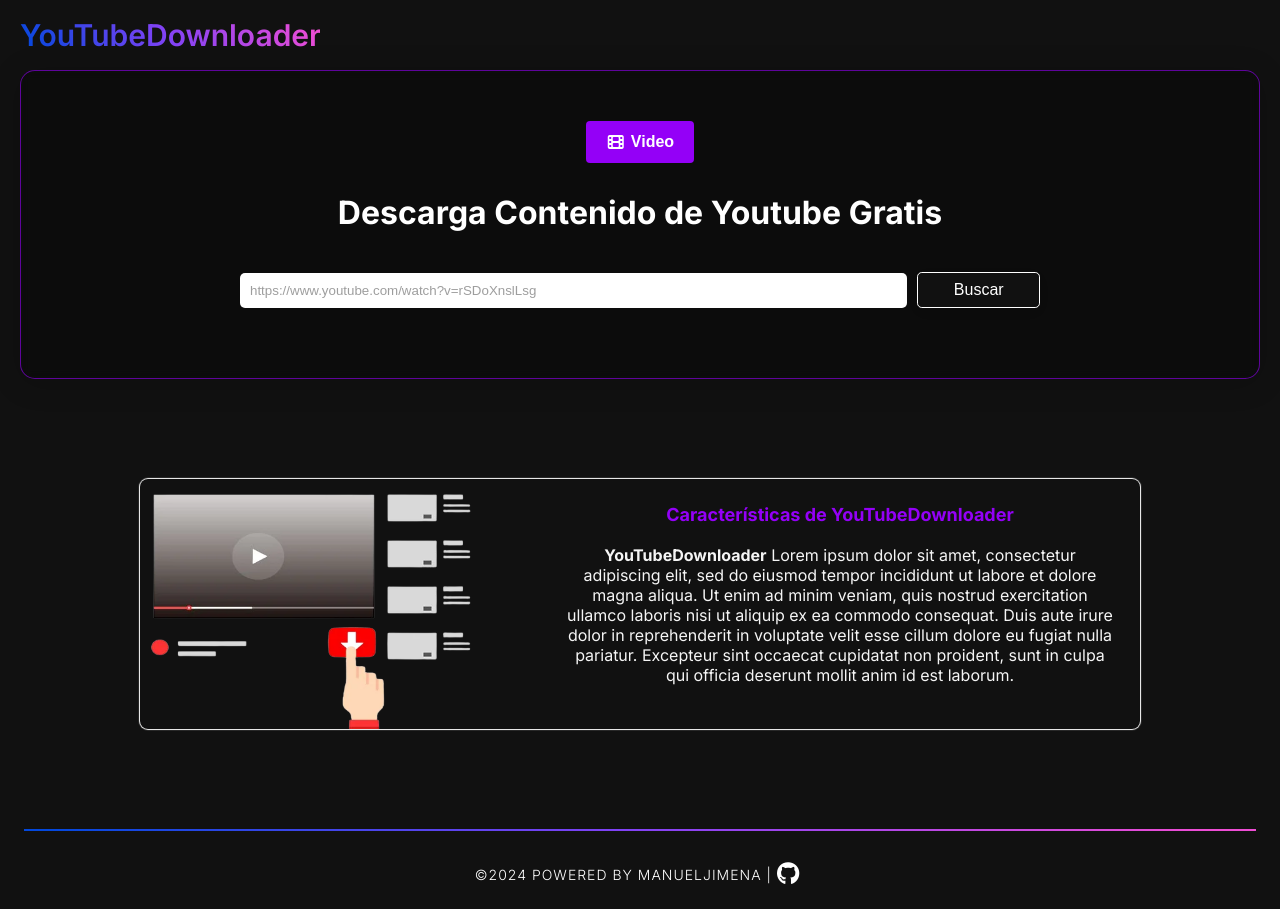
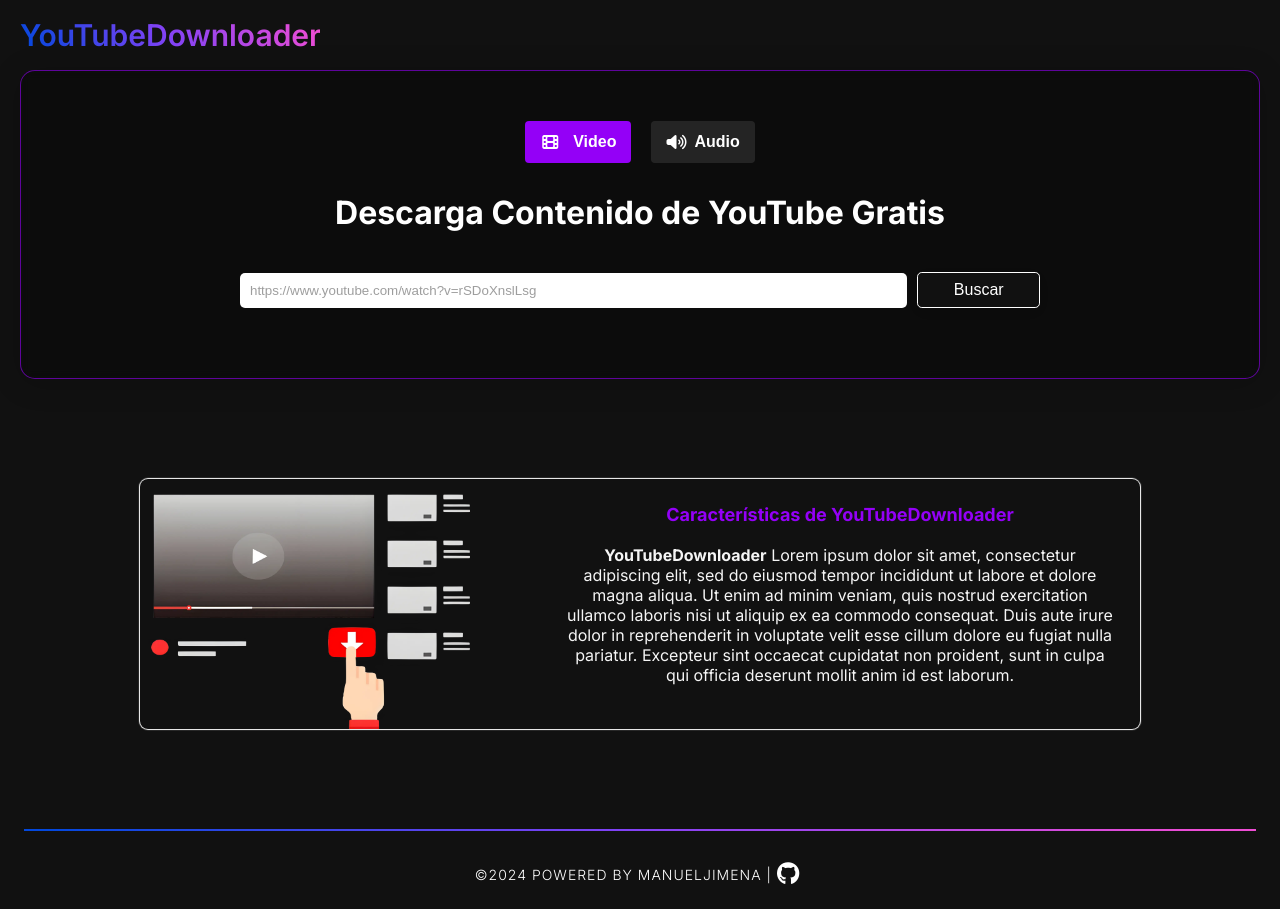
Before and after one commit to ManuelJimena/YouTubeDownloader, a React (Vite) app: page / in a window 1280 px wide. Built offline with nearby package versions, Linux system fonts and the light colour scheme; no server answers.

Commit message:
refact audio

```diff
--- a/src/components/Youtube/YoutubeLink.jsx
+++ b/src/components/AudioDownloader/AudioLink.jsx
@@ -1,7 +1,7 @@
 import { useState } from "react";
-import Youtube from "./Youtube";
+import Youtube from "../VideoDownloader/Youtube";
 
-const YoutubeLink = () => {
+const YouTubeLink = () => {
   const [link, setLink] = useState("");
   const [id, setId] = useState("");
 
@@ -38,4 +38,4 @@
   );
 };
 
-export default YoutubeLink;
+export default YouTubeLink;
--- a/src/components/Menu/Menu.jsx
+++ b/src/components/Menu/Menu.jsx
@@ -1,29 +1,46 @@
-import { useState } from "react";
-import "./Menu.scss";
-import YoutubeLink from "../Youtube/YoutubeLink";
-import Icons from "../../Icons/Icons";
+import { useState } from 'react';
+import PropTypes from 'prop-types';
+import './Menu.scss';
+import VideoLink from '../VideoDownloader/VideoLink';
+import AudioLink from '../AudioDownloader/AudioLink';
+import Icons from '../../Icons/Icons';
+
+const MENU_TYPES = {
+  VIDEO: 'video',
+  AUDIO: 'audio',
+};
+
+const MenuButton = ({ type, isActive, changeMenu }) => (
+  <button
+    className={`select_btn ${isActive ? 'active' : ''}`}
+    onClick={() => changeMenu(type)}
+    aria-label={`Descargar ${type}`}
+  >
+    {type === MENU_TYPES.VIDEO ? <Icons.FilmIcon /> : <Icons.AudioIcon />} {type.charAt(0).toUpperCase() + type.slice(1)}
+  </button>
+);
+
+MenuButton.propTypes = {
+  type: PropTypes.string.isRequired,
+  isActive: PropTypes.bool.isRequired,
+  changeMenu: PropTypes.func.isRequired,
+};
 
 const Menu = () => {
-  const [menu, setMenu] = useState("youtube");
-  const changeMenu = (value) => {
-    setMenu(value);
-  };
+  const [menu, setMenu] = useState(MENU_TYPES.VIDEO);
 
   return (
     <div className="content_data">
       <div className="block_info">
         <div className="menu">
-          <button
-            className={`select_btn ${menu === "youtube" ? "active" : ""}`}
-            onClick={() => changeMenu("youtube")}
-          >
-            <Icons.FilmIcon /> Video
-          </button>
+          <MenuButton type={MENU_TYPES.VIDEO} isActive={menu === MENU_TYPES.VIDEO} changeMenu={setMenu} />
+          <MenuButton type={MENU_TYPES.AUDIO} isActive={menu === MENU_TYPES.AUDIO} changeMenu={setMenu} />
         </div>
         <div className="title">
-          <h1>Descarga Contenido de Youtube Gratis</h1>
+          <h1>Descarga Contenido de YouTube Gratis</h1>
         </div>
-        {menu === "youtube" && <YoutubeLink />}
+        {menu === MENU_TYPES.VIDEO && <VideoLink />}
+        {menu === MENU_TYPES.AUDIO && <AudioLink />}
       </div>
     </div>
   );
--- a/src/components/Menu/Menu.scss
+++ b/src/components/Menu/Menu.scss
@@ -18,7 +18,8 @@
       align-items: center;
       gap: 20px;
       .select_btn {
-        padding: 12px 20px;
+        padding: 12px 15px;
+        gap: 8px;
         border: 0;
         background: #ffffff1a;
         color: white;
--- a/src/components/Youtube/CardYoutube.jsx
+++ b/src/components/VideoDownloader/CardVideo.jsx
@@ -1,6 +1,6 @@
 import PropTypes from 'prop-types';
 
-const CardYoutube = (props) => {
+const CardVideo = (props) => {
   const { video } = props;
 
   return (
@@ -23,7 +23,7 @@
   );
 };
 
-CardYoutube.propTypes = {
+CardVideo.propTypes = {
   video: PropTypes.shape({
     id: PropTypes.string.isRequired,
     title: PropTypes.string.isRequired,
@@ -34,4 +34,4 @@
   }).isRequired,
 };
 
-export default CardYoutube;
+export default CardVideo;
--- /dev/null
+++ b/src/components/VideoDownloader/VideoLink.jsx
@@ -0,0 +1,41 @@
+import { useState } from "react";
+import Youtube from "./Youtube";
+
+const YouTubeLink = () => {
+  const [link, setLink] = useState("");
+  const [id, setId] = useState("");
+
+  const handleChangeURL = (e) => {
+    setLink(e.target.value);
+  };
+
+  const getID = (e) => {
+    e.preventDefault();
+    setId(link);
+    setLink("");
+  };
+
+  return (
+    <>
+      <form className="form_url">
+        <input
+          type="url"
+          placeholder="https://www.youtube.com/watch?v=rSDoXnslLsg"
+          className="input_url"
+          onChange={handleChangeURL}
+          value={link}
+        />
+        <button className="btn search_btn" onClick={getID}>
+          <span></span>
+          <span></span>
+            Buscar
+          <span></span>
+          <span></span>
+        </button>
+      </form>
+      {id.length > 0 && <Youtube link={id} />}
+    </>
+  );
+};
+
+export default YouTubeLink;
--- a/src/components/Youtube/Youtube.jsx
+++ b/src/components/VideoDownloader/Youtube.jsx
@@ -1,7 +1,7 @@
 import { useEffect, useState } from "react";
 import PropTypes from 'prop-types';
 import { YoutubeVideo as YoutubeClass } from "../../services/video";
-import CardYoutube from "./CardYoutube";
+import CardVideo from "./CardVideo";
 import "./Youtube.scss";
 import Spinner  from "../Spinner/Spinner";
 import MapYoutube from "../../utils/MapFetchs";
@@ -20,7 +20,7 @@
         setError("");
         setIsLoading(true);
         const id = youtubeUtils.GetYoutubeID(link);
-        if (id && youtubeUtils.VerifyYoutubeLink(link)) {
+        if (id && youtubeUtils.VerifyVideoLink(link)) {
           const YoutubeController = new YoutubeClass();
           const response = await YoutubeController.DownloadVideo(id);
           if (response.status === "OK") {
@@ -48,7 +48,7 @@
   return (
     <>
       {error.length > 0 && <Error errortext={error} closeError={closeError} />}
-      {video ? <CardYoutube video={video} /> : ""}
+      {video ? <CardVideo video={video} /> : ""}
     </>
   );
 };
--- a/src/utils/Functions.js
+++ b/src/utils/Functions.js
@@ -34,7 +34,7 @@
   }
 };
 
-const VerifyYoutubeLink = (url) => {
+const VerifyVideoLink = (url) => {
   const youtubeExpression =
     /^(https?:\/\/)?(www\.|m\.)?(youtu\.be\/|youtube\.com\/(shorts\/)?(embed\/|v\/|watch\?v=|watch\?.+&v=)?)([^#&?]{11})/;
   return youtubeExpression.test(url);
@@ -43,7 +43,7 @@
 const youtubeUtils = {
   downloadvideo,
   GetYoutubeID,
-  VerifyYoutubeLink,
+  VerifyVideoLink,
 };
 
 export default youtubeUtils;
--- a/src/utils/MapFetchs.js
+++ b/src/utils/MapFetchs.js
@@ -1,4 +1,5 @@
 const MapYoutube = (video) => {
+
   const youtubevideo = {
     id: video.id,
     thumb: video.thumbnail,
```
Also changed, not shown: src/assets/youtube.webp, src/components/VideoDownloader/Youtube.scss (renamed from src/components/Youtube/Youtube.scss), 1 other file (tests, documents, lock files or other folders).
